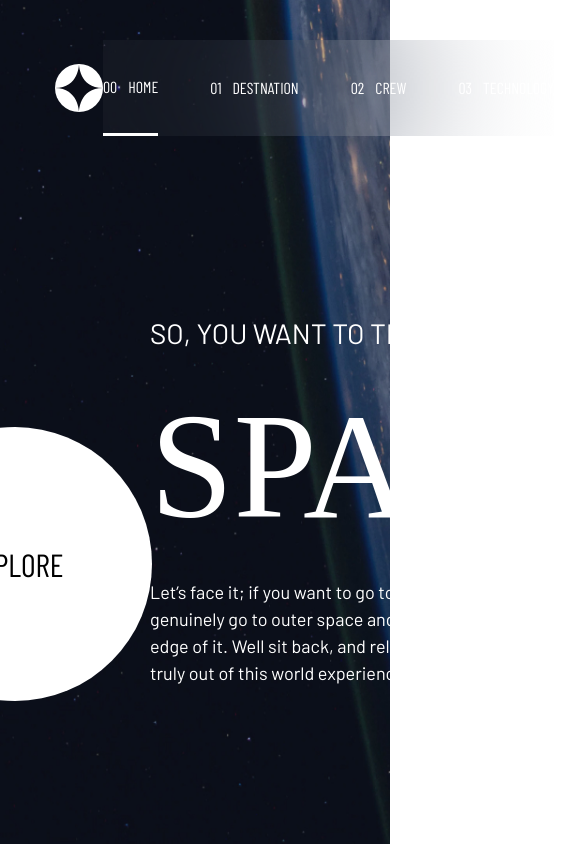
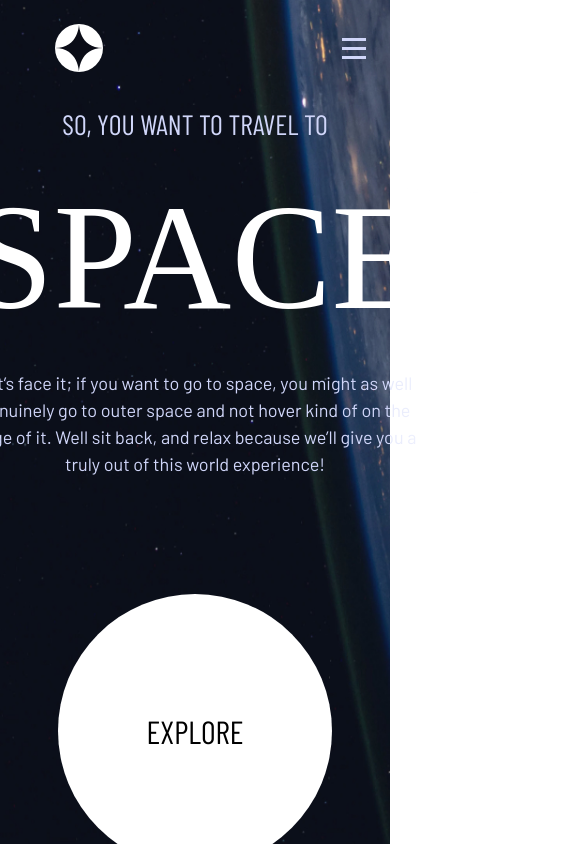
Before and after one commit to beratozturk0/space-tourism, a website built with Vite: page index.html in a window 390 px wide. Shown: the top 868 px of the page, 585 px wide, since content can reach past the window. Before the commit the page ends 844 px from the top, so only its background shows below. Built offline with nearby package versions, Linux system fonts and the light colour scheme; a web font is replaced by a local one.

Commit message:
mobil menu responsive

```diff
--- a/index.html
+++ b/index.html
@@ -11,27 +11,41 @@
 <body>
   <img src="/img/Bitmap.jpg" alt="" class="background">
   <header>
-    <img src="/img/Logo.svg" alt="" class="logo">
+    <div class="logo">
+      <img src="/img/Logo.svg" alt="">
+    </div>
+    <div class="menuWrapper">
       <div class="line"></div>
-    <div class="menuWrapper">
       <a href="/" class="link active"><span>00</span> HOME</a>
       <a href="/destination/" class="link"><span>01</span> DESTNATION</a>
       <a href="/crew/" class="link"><span>02</span> CREW</a>
       <a href="/technology/" class="link"><span>03</span> TECHNOLOGY</a>
     </div>
+    <div class="menuButton">
+      <span></span>
+      <span></span>
+      <span></span>
+    </div>
   </header>
-  <main>
+  <div class="mobilMenu">
+    <a href="/" class="link active"><span>00</span> HOME</a>
+    <a href="/destination/" class="link"><span>01</span> DESTNATION</a>
+    <a href="/crew/" class="link"><span>02</span> CREW</a>
+    <a href="/technology/" class="link"><span>03</span> TECHNOLOGY</a>
+  </div>
+  <main class="homePage">
+    <div class="wrapper">
       <div class="textWrapper">
         <div class="text">SO, YOU WANT TO TRAVEL TO</div>
         <div class="textTitle">SPACE</div>
         <div class="explain">Let’s face it; if you want to go to space, you might as well genuinely go to outer space and not hover kind of on the edge of it. Well sit back, and relax because we’ll give you a truly out of this world experience!</div>
       </div>
-    <a href="/destination/index.html" class="boxWrapper">
+      <a href="/destination/" class="boxWrapper">
         <div class="mainBox">
           <div class="boxText">EXPLORE</div>
         </div>
       </a>
-
+    </div>
   </main>
 
   <script type="module" src="/main.js"></script>
--- a/main.js
+++ b/main.js
@@ -124,7 +124,9 @@ const technology = [{
     text: "A space capsule is an often-crewed spacecraft that uses a blunt-body reentry capsule to reenter the Earth's atmosphere without wings. Our capsule is where you'll spend your time during the flight. It includes a space gym, cinema, and plenty of other activities to keep you entertained.",
   },
 ]
-qs(".technology .circles").onclick = (e) => {
+const circles = qs(".technology .circles")
+if (circles) {
+  circles.onclick = (e) => {
     if (e.target.className === "circle") {
       // console.log(e.target.textContent - 1)
       const index = e.target.textContent - 1
@@ -132,5 +134,13 @@ qs(".technology .circles").onclick = (e) => {
       qs(".title").textContent = technology[index].title
       qs(".text").textContent = technology[index].text
       qs(".imgWrapper img").src = technology[index].img
+      qsa(".circle").forEach(c => c.classList.remove("active"))
+      e.target.classList.add("active")
     }
   }
+}
+
+qs(".menuButton").onclick = () => {
+  qs(".mobilMenu").classList.toggle("active")
+  qs(".menuButton").classList.toggle("active")
+}
--- a/styles/style.scss
+++ b/styles/style.scss
@@ -75,9 +75,12 @@ select {
 	}
 }
 .wrapper {
-	max-width: 1110px;
+	max-width: 1440px;
 	width: 100%;
 	margin: 0 auto;
+	@media (max-width: 1600px) {
+		padding: 0 4rem;
+	}
 }
 .background {
 	z-index: -1;
@@ -89,19 +92,109 @@ select {
 header {
 	display: flex;
 	justify-content: space-between;
+	align-items: center;
 	padding-left: 55px;
 	padding-top: 40px;
+	@media (max-width: 990px) {
+		height: 96px;
+		padding-top: 0;
+	}
+}
+.logo {
+	flex-grow: 0;
+}
+@media (max-width: 570px) {
+	.menuButton {
+		position: relative;
+		width: 24px;
+		height: 21px;
+		margin-right: 24px;
+		cursor: pointer;
+		z-index: 3;
+		span {
+			position: absolute;
+			display: block;
+			width: 100%;
+			height: 3px;
+			background-color: #d0d6f9;
+			transition: transform 0.4s;
+		}
+		span:nth-of-type(1) {
+			top: 0;
+		}
+
+		span:nth-of-type(2) {
+			top: 0;
+			bottom: 0;
+			margin: auto;
+		}
+
+		span:nth-of-type(3) {
+			bottom: 0;
+		}
+
+		&.active {
+			span:nth-of-type(1) {
+				transform: rotate(45deg);
+				inset: 0;
+			}
+			span:nth-of-type(2) {
+				display: none;
+			}
+			span:nth-of-type(3) {
+				transform: rotate(-45deg);
+				inset: 0;
+			}
+		}
+	}
 }
 .line {
 	position: absolute;
-	top: 88px;
-	left: 650px;
+	top: 50%;
+	left: -443px;
 	background-color: #979797;
 	width: 473px;
 	height: 1px;
 	z-index: 2;
 }
-
+@media (max-width: 1378px) {
+	.line {
+		display: none;
+	}
+}
+.mobilMenu {
+	display: flex;
+	flex-direction: column;
+	position: fixed;
+	height: 100vh;
+	width: 254px;
+	right: 0;
+	top: 0;
+	padding-top: 110px;
+	gap: 32px;
+	background: rgba(255, 255, 255, 0.04);
+	backdrop-filter: blur(81.5485px);
+	z-index: 2;
+	transform: translateX(254px);
+	transition: transform 0.4s;
+	&.active {
+		transform: translateX(0);
+	}
+	.link {
+		color: #fff;
+		text-decoration: none;
+		display: flex;
+		align-items: center;
+		padding-left: 32px;
+		&.active {
+			border-right: 3px solid #fff;
+		}
+		span {
+			margin-right: 11px;
+			font-weight: bold;
+		}
+	}
+}
 .menuWrapper {
 	background: rgba(255, 255, 255, 0.04);
 	backdrop-filter: blur(81.5485px);
@@ -111,6 +204,13 @@ header {
 	align-items: center;
 	justify-content: center;
 	gap: 52px;
+	@media (max-width: 990px) {
+		width: 450px;
+		gap: 37px;
+	}
+	@media (max-width: 570px) {
+		display: none;
+	}
 	.link {
 		height: 100%;
 		color: #fff;
@@ -125,33 +225,52 @@ header {
 		}
 	}
 }
+.homePage {
+	.wrapper {
+		display: flex;
+		justify-content: space-between;
+		height: calc(100vh - 136px);
+		align-items: flex-end;
+		padding-bottom: 136px;
+		gap: 1rem;
+		@media (max-width: 1036px) {
+			padding-top: 106px;
+			justify-content: center;
+			align-items: center;
+			flex-direction: column;
+		}
+	}
+}
 .textWrapper {
 	width: 450px;
 	height: 382px;
-	position: absolute;
-	bottom: 150px;
-	left: 150px;
-	color: #fff;
+	color: #d0d6f9;
 	.text {
-		font-family: 'Barlow';
+		font-family: 'Barlow Condensed';
 		font-size: 28px;
 	}
 	.textTitle {
 		font-family: 'Bellafair';
 		font-size: 150px;
+		color: #fff;
 	}
 	.explain {
 		font-family: 'Barlow';
 		font-size: 18px;
+	}
+	@media (max-width: 990px) {
+		.text,
+		.explain {
+			text-align: center;
+		}
 	}
 }
 .boxWrapper {
 	display: flex;
 	align-items: center;
 	justify-content: center;
-	position: absolute;
-	right: 150px;
-	bottom: 55px;
+	position: relative;
+	top: 100px;
 	border-radius: 50%;
 	width: 450px;
 	height: 450px;
--- a/styles/technology.scss
+++ b/styles/technology.scss
@@ -42,5 +42,8 @@
 			background-color: #fff;
 			color: black;
 		}
+		&:hover {
+			border-color: #fff;
+		}
 	}
 }
```
Also changed, not shown: crew/index.html (+1 -1 lines), destination/index.html (+1 -1 lines), technology/index.html (+1 -1 lines). Lines whose indentation alone changed are shown as unchanged.
